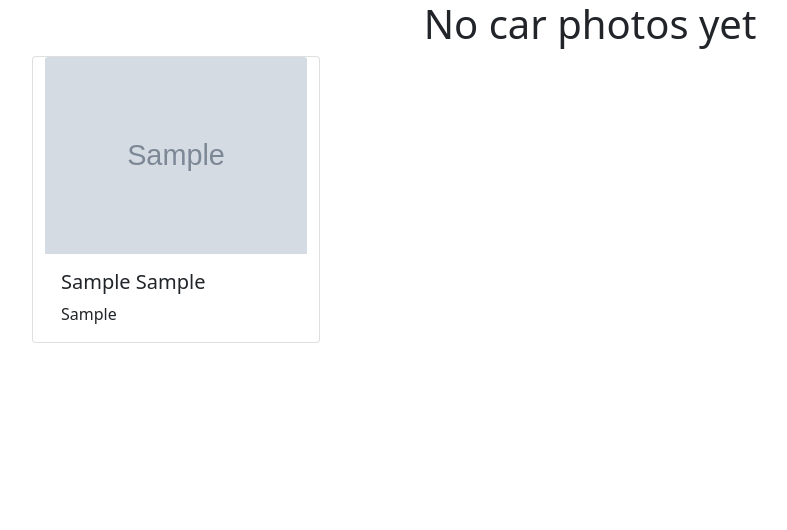
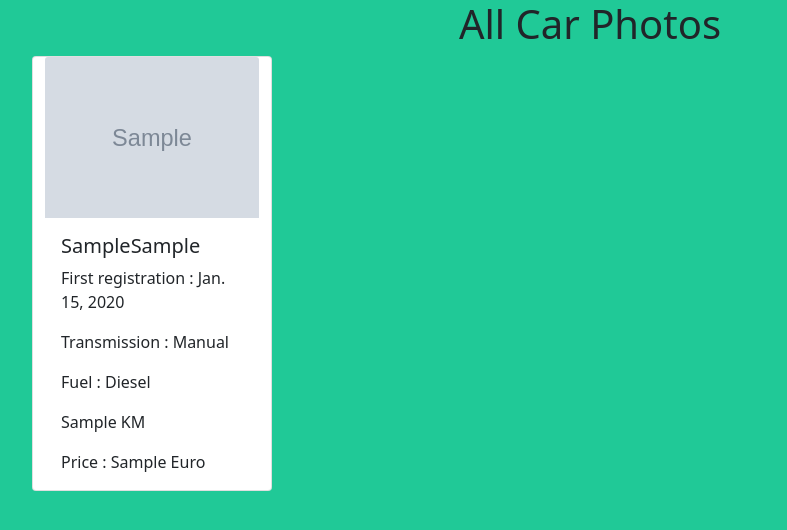
Before and after one commit to Anton-Krasimirov/Occasion, a Django app: page /car/details/1/ in a window 1280 px wide. Shown: the top 530 px of the page, without its empty margins (50-837 px from the left). Run offline with Django 4.2, Linux system fonts and the light colour scheme; a user stored in the database is signed in; tables that the repository leaves empty hold one stand-in row (values such as "Sample post"); grey boxes marked "Sample" are stand-in pictures.

Commit message:
fixed problem

```diff
--- a/templates/cars/car_profile_details.html
+++ b/templates/cars/car_profile_details.html
@@ -1,8 +1,9 @@
 {% extends 'base.html' %}
 
 {% block page_content %}
+    <body style="background-color:#20c997;"></body>
     <h1 class='text-center'>
-        {% if cars %}
+        {% if car %}
             All Car Photos
         {% else %}
             No car photos yet
@@ -12,32 +13,32 @@
     {% if car %}
         <div class="container mb-5">
             <div class="row mb-5">
-{#                {% for pet_photo in pet_photos %}#}
-                    <div class="card ml-3 mb-3" style="width: 18rem;">
+{#                {% for car_photo in cars_photos %}#}
+                    <div class="card ml-3 mb-3" style="width: 15rem;">
                         <!-- Image -->
                         <img src="{{ car.photo }}"
                              class="card-img-top" alt="Photo description">
                         <div class="card-body">
 {#                            {% for pet in pet_photo.tagged_pets.all %}#}
-                                <h5 class="card-title">{{ car.model }}{% if car.km %}
-                                    {{ car.km }}
-                                    {#                                    {{ pet.date_of_birth|years_to_now }}#}
-                                {% endif %}</h5>
+                                <h5 class="card-title">{{ car.brand }}{{ car.model }}</h5>
+                                 <p class="card-text">First registration : {{ car.first_reg_date }}</p>
+                                <p class="card-text">Transmission : {{ car.transmission }}</p>
+                                <p class="card-text">Fuel : {{ car.fuel }}</p>
+                                <p class="card-text">{{ car.km }} KM</p>
+
 {#                            {% endfor %}#}
+                            <!-- if is_owner butons edit , delete -->
+                            <!-- if is_login owner phone -->
+                            <!-- if available for every photo -->
                             <!-- First 30 chars from the description -->
-                            <p class="card-text">{{ car.price }}</p>
+                                <p class="card-text">Price : {{ car.price }} Euro</p>
                             <!-- Button to the Photo Details Page -->
-{#                            <a href="{% url 'pet photo details' pet_photo.id %}" class="btn btn-primary">See details</a>#}
+{#                            <a href="{% url 'eidt advatisement' car.id %}" class="btn btn-primary">Edit</a>#}
                         </div>
                     </div>
 {#                {% endfor %}#}
             </div>
         </div>
-{#    {% else %}#}
-{#        <div class=" row d-flex justify-content-center align-content-center">#}
-{#            <a href="{% url 'create pet photo' %}" class="btn btn-lg btn-secondary row align-self-baseline">Add#}
-{#                Photo</a>#}
-{#        </div>#}
     {% endif %}
 
 {% endblock %}
```
Also changed, not shown: Occasion/main/car_views.py (+5 -5 lines).
